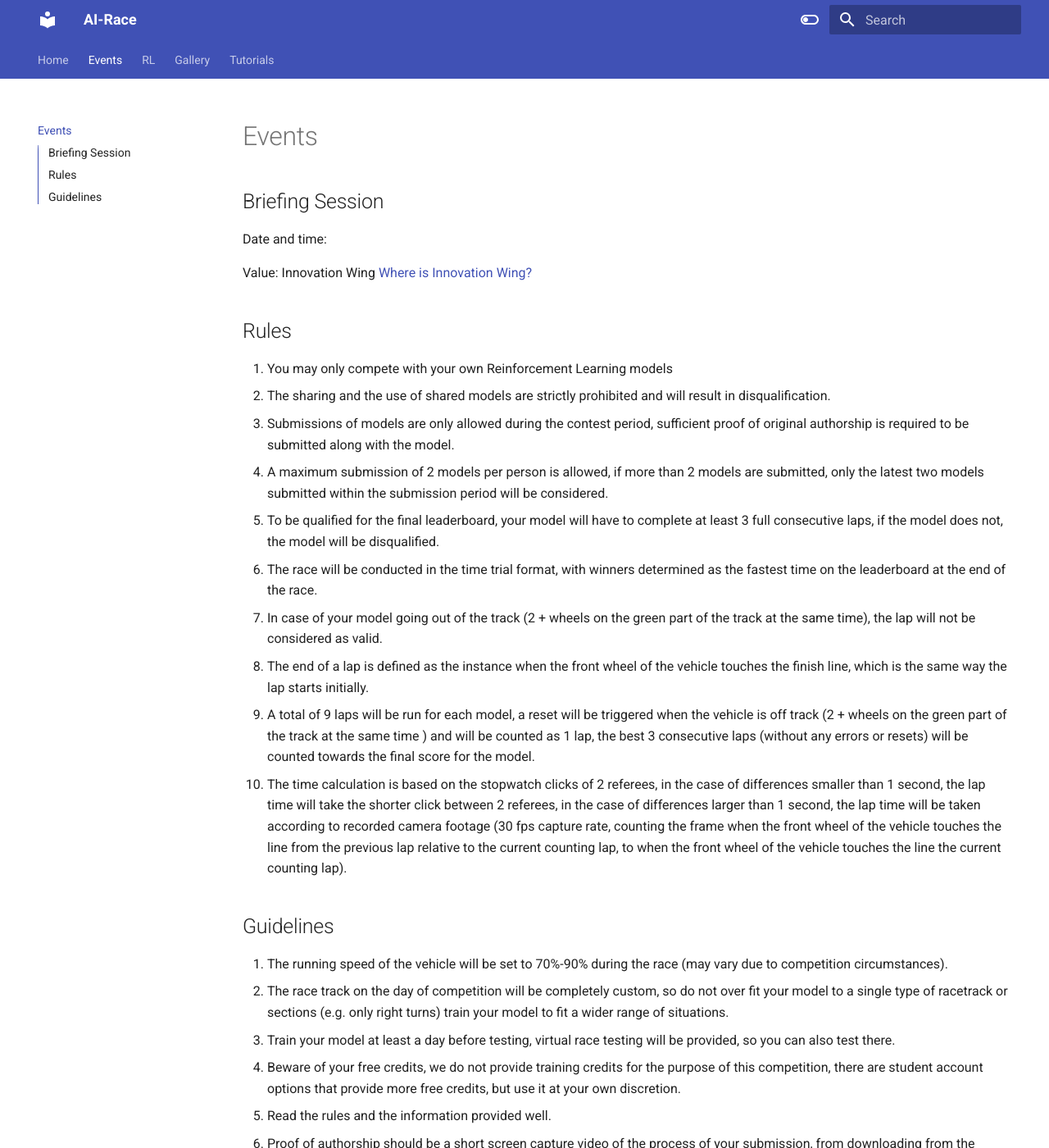
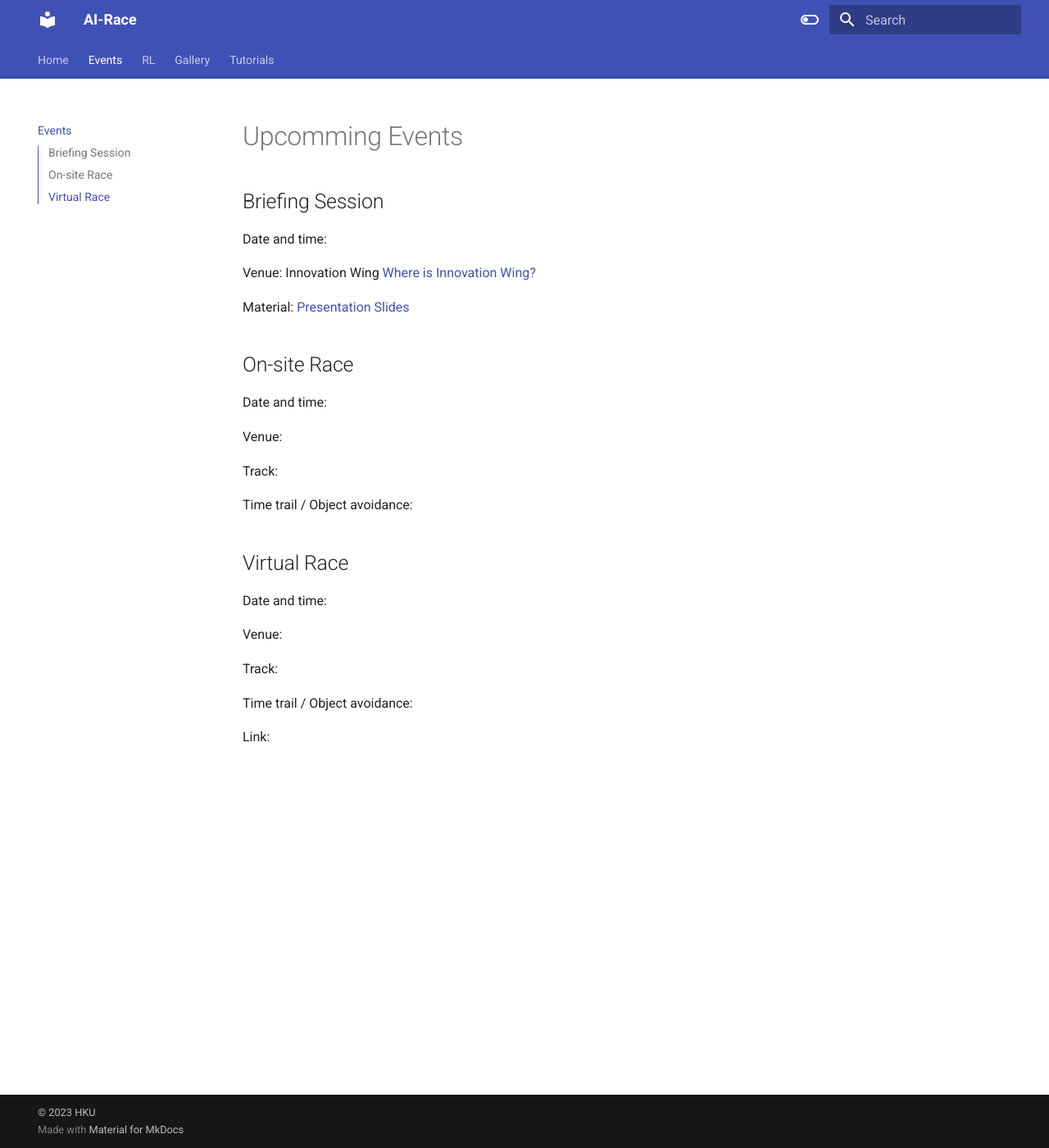
Before and after one commit to Marcussyl/MKDoc_DeepRacer_test, an MkDocs documentation site: the page built from docs/event.md, in a window 1280 px wide and 1400 px high. Shown: the whole window at 82% size. Built offline with MkDocs 1.6.1 and Material for MkDocs 9.7.7, drawn with Linux system fonts in a browser that asks for light colours; some of the changed text lies outside the part shown.

Commit message:
Updated event.md file

```diff
--- a/docs/event.md
+++ b/docs/event.md
@@ -1,29 +1,31 @@
-# Events
+# Upcomming Events
 
 ## Briefing Session
 
 Date and time:
 
-Value: Innovation Wing [Where is Innovation Wing?](https://innowings.engg.hku.hk/innowing1/contact/)
+Venue: Innovation Wing [Where is Innovation Wing?](https://innowings.engg.hku.hk/innowing1/contact/)
 
-## Rules
+Material: [Presentation Slides](https://docs.google.com/presentation/d/1Th2zJY-YMzIVBebSpcVIZfkUuJM2c79GChxB17jtdPU/edit#slide=id.p)
 
-1. You may only compete with your own Reinforcement Learning models
-2. The sharing and the use of shared models are strictly prohibited and will result in disqualification.
-3. Submissions of models are only allowed during the contest period, sufficient proof of original authorship is required to be submitted along with the model.
-4. A maximum submission of 2 models per person is allowed, if more than 2 models are submitted, only the latest two models submitted within the submission period will be considered.
-5. To be qualified for the final leaderboard, your model will have to complete at least 3 full consecutive laps, if the model does not, the model will be disqualified.
-6. The race will be conducted in the time trial format, with winners determined as the fastest time on the leaderboard at the end of the race.
-7. In case of your model going out of the track (2 + wheels on the green part of the track at the same time), the lap will not be considered as valid.
-8. The end of a lap is defined as the instance when the front wheel of the vehicle touches the finish line, which is the same way the lap starts initially.
-9. A total of 9 laps will be run for each model, a reset will be triggered when the vehicle is off track (2 + wheels on the green part of the track at the same time ) and will be counted as 1 lap, the best 3 consecutive laps (without any errors or resets) will be counted towards the final score for the model.
-10. The time calculation is based on the stopwatch clicks of 2 referees, in the case of differences smaller than 1 second, the lap time will take the shorter click between 2 referees, in the case of differences larger than 1 second, the lap time will be taken according to recorded camera footage (30 fps capture rate, counting the frame when the front wheel of the vehicle touches the line from the previous lap relative to the current counting lap, to when the front wheel of the vehicle touches the line the current counting lap).
+## On-site Race
 
-## Guidelines
+Date and time:
 
-1. The running speed of the vehicle will be set to 70%-90% during the race (may vary due to competition circumstances).
-2. The race track on the day of competition will be completely custom, so do not over fit your model to a single type of racetrack or sections (e.g. only right turns) train your model to fit a wider range of situations.
-3. Train your model at least a day before testing, virtual race testing will be provided, so you can also test there.
-4. Beware of your free credits, we do not provide training credits for the purpose of this competition, there are student account options that provide more free credits, but use it at your own discretion.
-5. Read the rules and the information provided well.
-6. Proof of authorship should be a short screen capture video of the process of your submission, from downloading from the dashboard to submitting to the submission form, plus a screenshot of the details of your model. Please try your best to adhere to the rules, keep your sportsmanship, and avoid any methods of foul play.
+Venue:
+
+Track:
+
+Time trail / Object avoidance:
+
+## Virtual Race
+
+Date and time:
+
+Venue:
+
+Track:
+
+Time trail / Object avoidance:
+
+Link:
```
